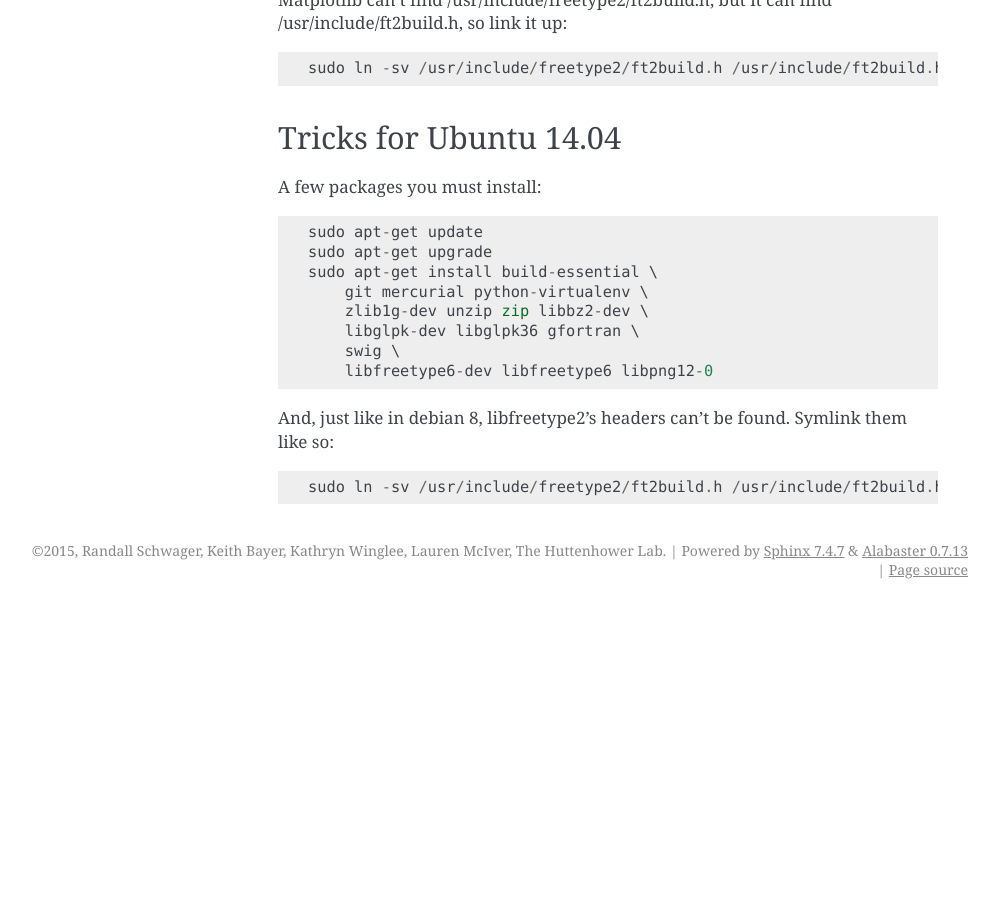
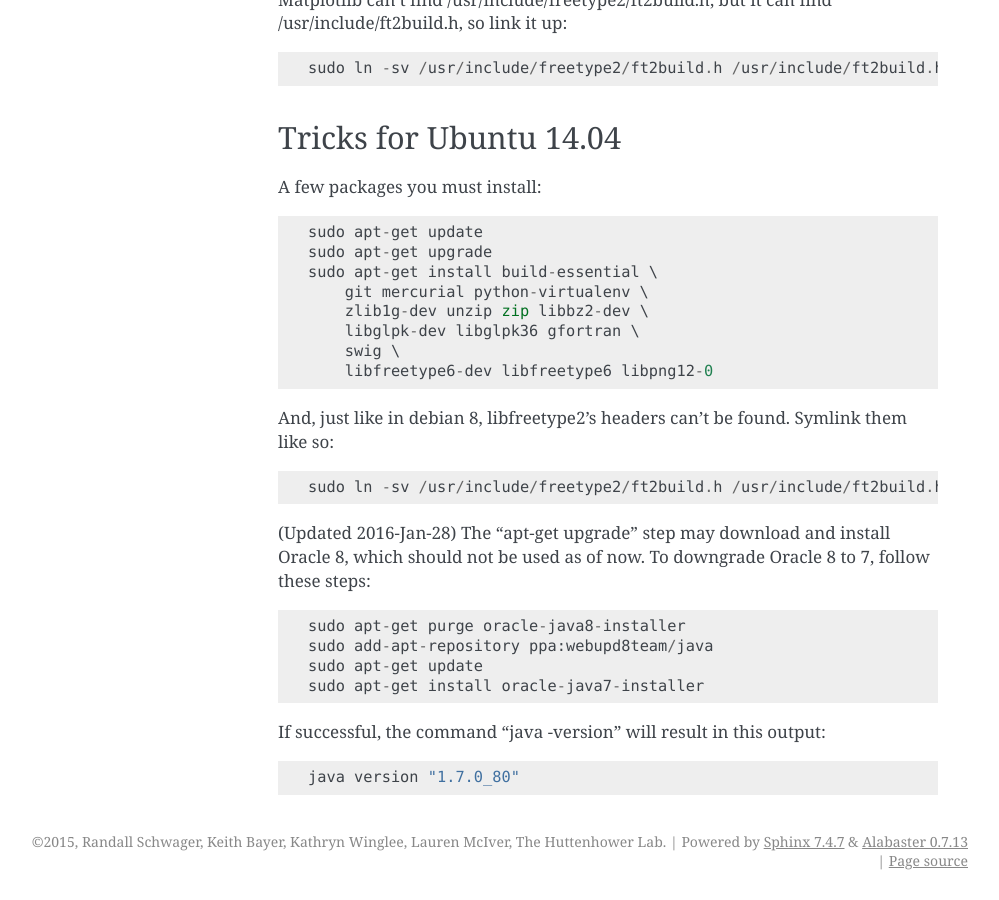
Before and after one commit to biobakery/anadama_workflows, a Sphinx documentation site: the page built from doc/install.rst, in a window 1280 px wide and 900 px high, scrolled down 5564 px. Shown: the whole window, without its empty margins (142-1141 px from the left). Built offline with Sphinx 7.4.7, drawn with Linux system fonts in a browser that asks for light colours; formulas are drawn with MathJax 3; before the commit the page ends 6173 px from its top, so only the background shows below that.

Commit message:
doc: re-inserted the updated procedure to downgrade Oracle 8 to 7

```diff
--- a/doc/install.rst
+++ b/doc/install.rst
@@ -312,3 +312,16 @@ And, just like in debian 8, libfreetype2's headers can't be
 found. Symlink them like so::
 
   sudo ln -sv /usr/include/freetype2/ft2build.h /usr/include/ft2build.h
+
+(Updated 2016-Jan-28) The "apt-get upgrade" step may download and install
+Oracle 8, which should not be used as of now.  To downgrade Oracle 8 to 7,
+follow these steps:
+::
+  sudo apt-get purge oracle-java8-installer
+  sudo add-apt-repository ppa:webupd8team/java
+  sudo apt-get update
+  sudo apt-get install oracle-java7-installer
+
+If successful, the command "java -version" will result in this output:
+::
+  java version "1.7.0_80"
```
